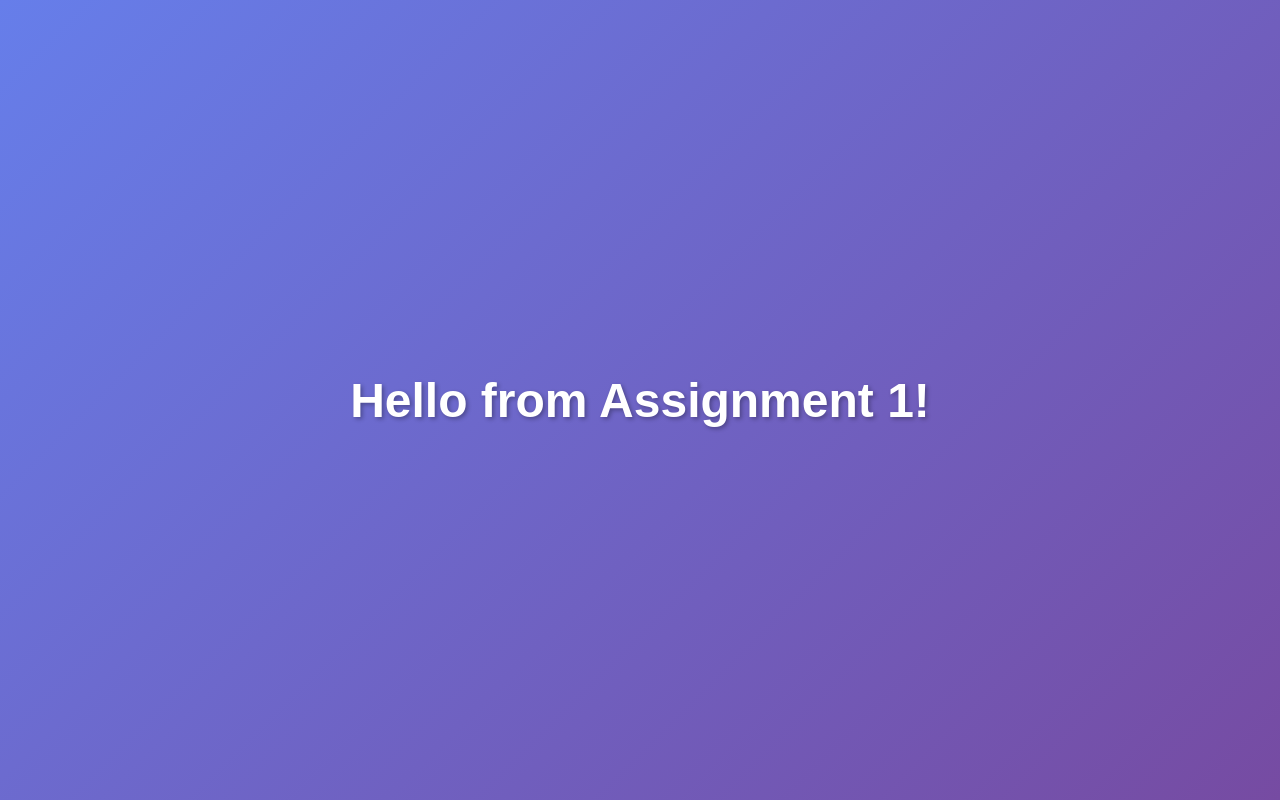
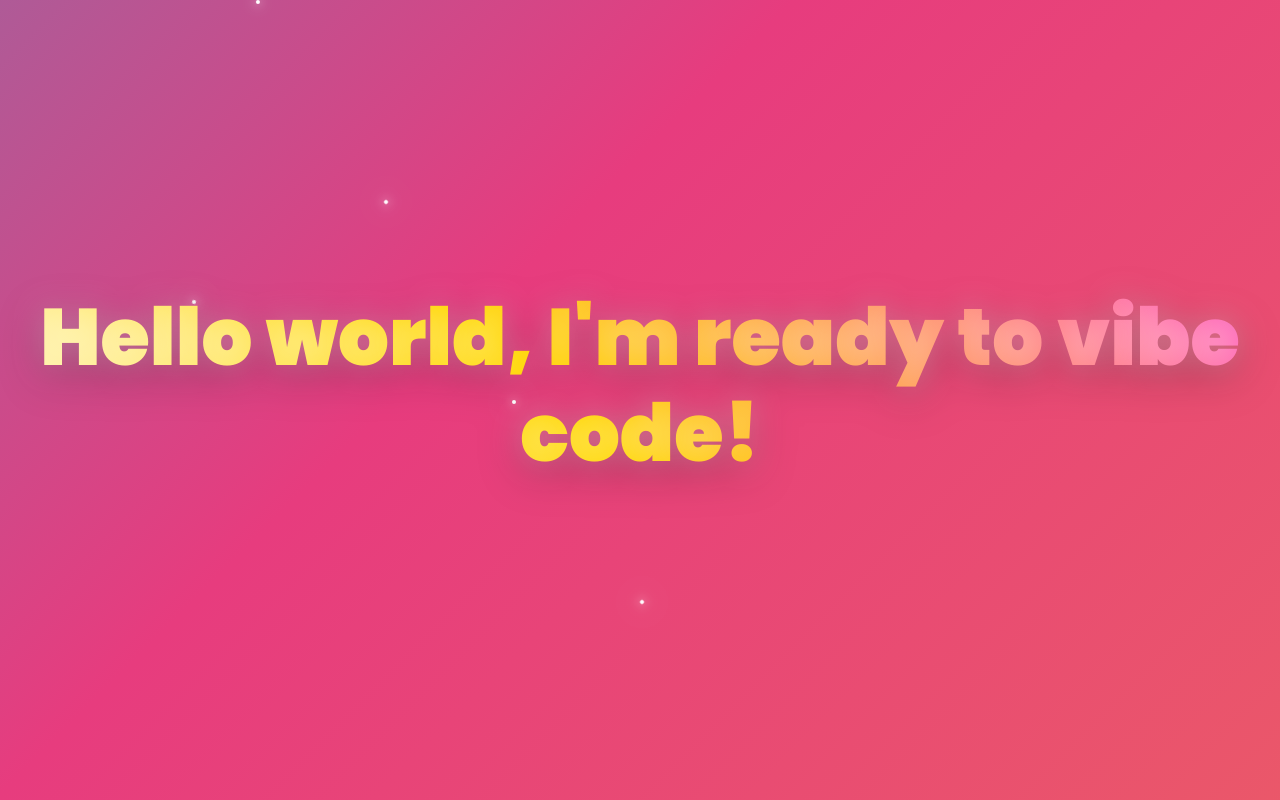
Before and after one commit to Safranek29/Assignment-1, a plain HTML site: page index.html in a window 1280 px wide. Drawn offline with Linux system fonts and the light colour scheme.

Commit message:
Deploy: Update to vibe code page with animations and effects

```diff
--- a/index.html
+++ b/index.html
@@ -3,27 +3,158 @@
 <head>
     <meta charset="UTF-8">
     <meta name="viewport" content="width=device-width, initial-scale=1.0">
-    <title>Assignment 1</title>
+    <title>Vibe Code</title>
+    <link rel="preconnect" href="https://fonts.googleapis.com">
+    <link rel="preconnect" href="https://fonts.gstatic.com" crossorigin>
+    <link href="https://fonts.googleapis.com/css2?family=Poppins:wght@700;900&display=swap" rel="stylesheet">
     <style>
+        * {
+            margin: 0;
+            padding: 0;
+            box-sizing: border-box;
+        }
+
         body {
-            font-family: Arial, sans-serif;
+            font-family: 'Poppins', sans-serif;
             display: flex;
             justify-content: center;
             align-items: center;
             min-height: 100vh;
-            margin: 0;
-            background: linear-gradient(135deg, #667eea 0%, #764ba2 100%);
-            color: white;
+            overflow: hidden;
+            background: linear-gradient(-45deg, #ee7752, #e73c7e, #23a6d5, #23d5ab);
+            background-size: 400% 400%;
+            animation: gradientShift 15s ease infinite;
+        }
+
+        @keyframes gradientShift {
+            0% {
+                background-position: 0% 50%;
+            }
+            50% {
+                background-position: 100% 50%;
+            }
+            100% {
+                background-position: 0% 50%;
+            }
+        }
+
+        .container {
+            text-align: center;
+            opacity: 0;
+            animation: fadeIn 1.5s ease forwards;
+        }
+
+        @keyframes fadeIn {
+            to {
+                opacity: 1;
+            }
         }
 
         h1 {
-            font-size: 3rem;
-            text-align: center;
-            text-shadow: 2px 2px 4px rgba(0, 0, 0, 0.3);
+            font-size: clamp(2rem, 8vw, 5rem);
+            font-weight: 900;
+            line-height: 1.2;
+            background: linear-gradient(45deg, #fff, #ffd700, #ff69b4, #00ffff, #fff);
+            background-size: 200% 200%;
+            -webkit-background-clip: text;
+            background-clip: text;
+            -webkit-text-fill-color: transparent;
+            text-shadow: 0 0 30px rgba(255, 255, 255, 0.3);
+            animation: float 3s ease-in-out infinite, textGradient 5s ease infinite;
+            filter: drop-shadow(0 10px 20px rgba(0, 0, 0, 0.3));
+            padding: 0 1rem;
+            cursor: default;
+            transition: transform 0.3s ease;
         }
+
+        @keyframes float {
+            0%, 100% {
+                transform: translateY(0px);
+            }
+            50% {
+                transform: translateY(-20px);
+            }
+        }
+
+        @keyframes textGradient {
+            0% {
+                background-position: 0% 50%;
+            }
+            50% {
+                background-position: 100% 50%;
+            }
+            100% {
+                background-position: 0% 50%;
+            }
+        }
+
+        h1:hover {
+            transform: scale(1.05);
+        }
+
+        .sparkle {
+            position: absolute;
+            width: 100%;
+            height: 100%;
+            pointer-events: none;
+            overflow: hidden;
+        }
+
+        .sparkle span {
+            position: absolute;
+            width: 4px;
+            height: 4px;
+            background: white;
+            border-radius: 50%;
+            box-shadow: 0 0 10px white, 0 0 20px white, 0 0 30px white;
+            animation: sparkleFloat 8s linear infinite;
+            opacity: 0;
+        }
+
+        @keyframes sparkleFloat {
+            0% {
+                opacity: 0;
+                transform: translateY(100vh) rotate(0deg);
+            }
+            10% {
+                opacity: 1;
+            }
+            90% {
+                opacity: 1;
+            }
+            100% {
+                opacity: 0;
+                transform: translateY(-100vh) rotate(360deg);
+            }
+        }
+
+        .sparkle span:nth-child(1) { left: 10%; animation-delay: 0s; }
+        .sparkle span:nth-child(2) { left: 20%; animation-delay: 1s; }
+        .sparkle span:nth-child(3) { left: 30%; animation-delay: 2s; }
+        .sparkle span:nth-child(4) { left: 40%; animation-delay: 3s; }
+        .sparkle span:nth-child(5) { left: 50%; animation-delay: 4s; }
+        .sparkle span:nth-child(6) { left: 60%; animation-delay: 5s; }
+        .sparkle span:nth-child(7) { left: 70%; animation-delay: 6s; }
+        .sparkle span:nth-child(8) { left: 80%; animation-delay: 7s; }
+        .sparkle span:nth-child(9) { left: 90%; animation-delay: 0.5s; }
+        .sparkle span:nth-child(10) { left: 15%; animation-delay: 2.5s; }
     </style>
 </head>
 <body>
-    <h1>Hello from Assignment 1!</h1>
+    <div class="sparkle">
+        <span></span>
+        <span></span>
+        <span></span>
+        <span></span>
+        <span></span>
+        <span></span>
+        <span></span>
+        <span></span>
+        <span></span>
+        <span></span>
+    </div>
+    <div class="container">
+        <h1>Hello world, I'm ready to vibe code!</h1>
+    </div>
 </body>
 </html>
```
